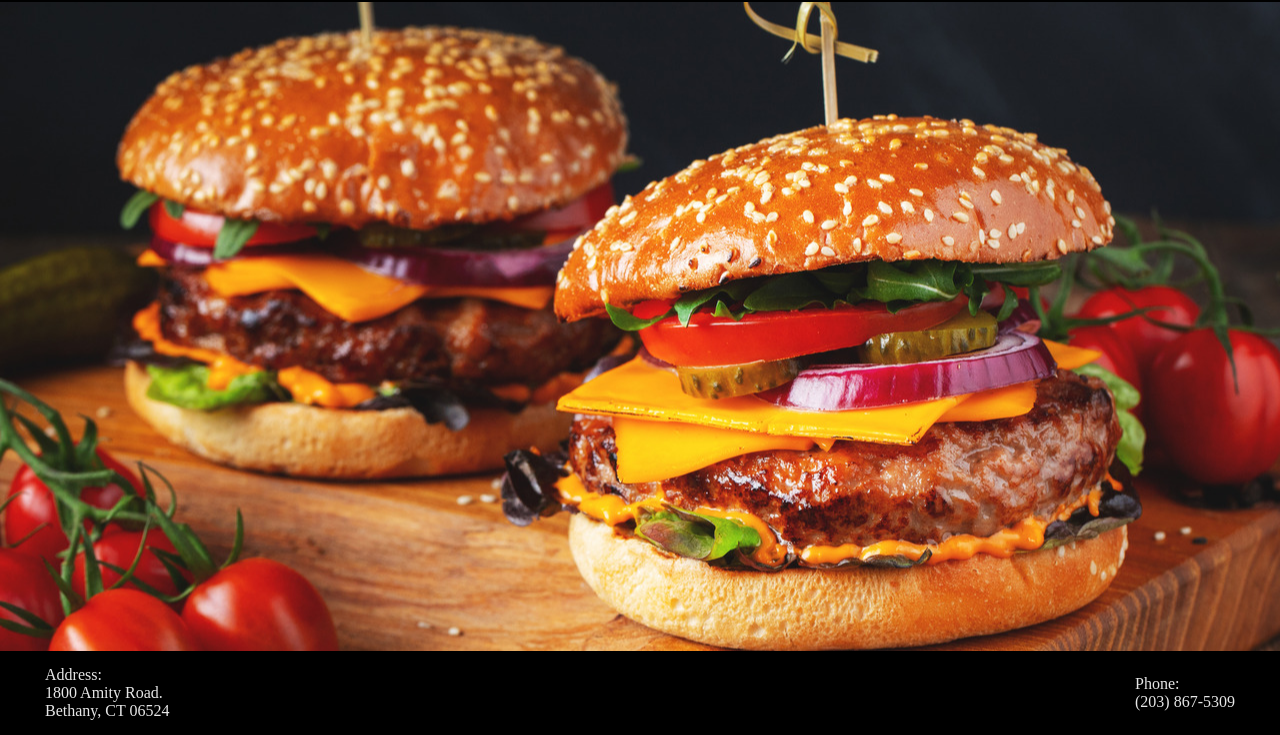
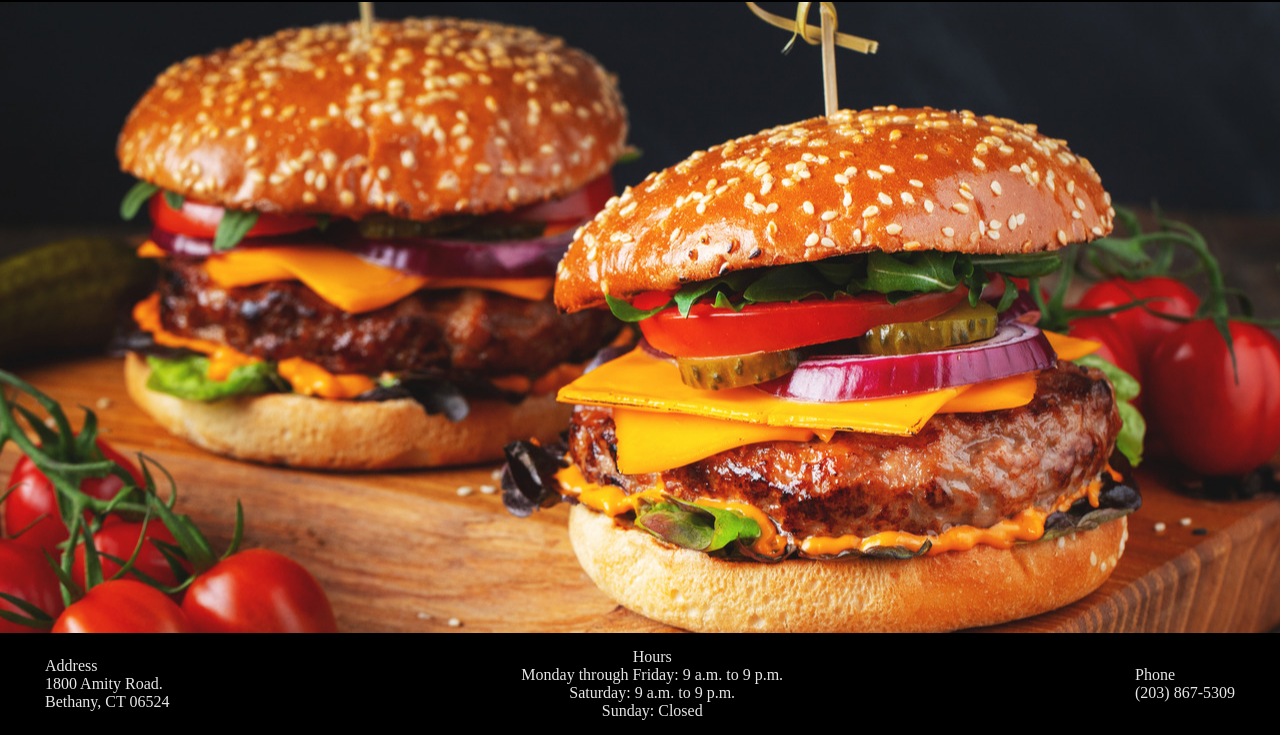
Before and after one commit to gitdingus/restaurant-page, a website built with webpack: page src/index.html in a window 1280 px wide. Shown: the part 65-800 px from the top of the page. Built offline with nearby package versions, Linux system fonts and the light colour scheme.

Commit message:
Add hours to footer

```diff
--- a/src/index.js
+++ b/src/index.js
@@ -47,13 +47,18 @@ function createFooter(){
     const footer = document.createElement('footer');
     const addressDiv = document.createElement('div');
     const phoneNumberDiv = document.createElement('div');
+    const hoursDiv = document.createElement('div');
     const addressLabel = document.createElement('p');
     const phoneLabel = document.createElement('p');
+    const hoursLabel = document.createElement('p');
+    const monThruFriday = document.createElement('p');
+    const saturday = document.createElement('p');
+    const sunday = document.createElement('p');
     const address = document.createElement('p');
     const cityStateZip = document.createElement('p');
     const phoneNumber = document.createElement('p');
 
-    addressLabel.textContent = 'Address:';
+    addressLabel.textContent = 'Address';
     address.textContent = '1800 Amity Road.';
     cityStateZip.textContent = 'Bethany, CT 06524';
 
@@ -61,13 +66,28 @@ function createFooter(){
     addressDiv.appendChild(address);
     addressDiv.appendChild(cityStateZip);
 
-    phoneLabel.textContent = 'Phone:';
+    hoursLabel.textContent = 'Hours';
+    monThruFriday.textContent = 'Monday through Friday: 9 a.m. to 9 p.m.';
+    saturday.textContent = 'Saturday: 9 a.m. to 9 p.m.';
+    sunday.textContent = 'Sunday: Closed';
+
+    hoursDiv.appendChild(hoursLabel);
+    hoursDiv.appendChild(monThruFriday);
+    hoursDiv.appendChild(saturday);
+    hoursDiv.appendChild(sunday);
+
+    phoneLabel.textContent = 'Phone';
     phoneNumber.textContent = '(203) 867-5309';
 
     phoneNumberDiv.appendChild(phoneLabel);
     phoneNumberDiv.appendChild(phoneNumber);
 
+    addressDiv.classList.add("address");
+    hoursDiv.classList.add('hours');
+    phoneNumberDiv.classList.add("phone");
+
     footer.appendChild(addressDiv);
+    footer.appendChild(hoursDiv);
     footer.appendChild(phoneNumberDiv);
 
     return footer;
--- a/src/main-style.css
+++ b/src/main-style.css
@@ -98,3 +98,7 @@ footer p{
     margin: 0;
     padding: 0;
 }
+
+footer .hours{
+    text-align: center;
+}
```
